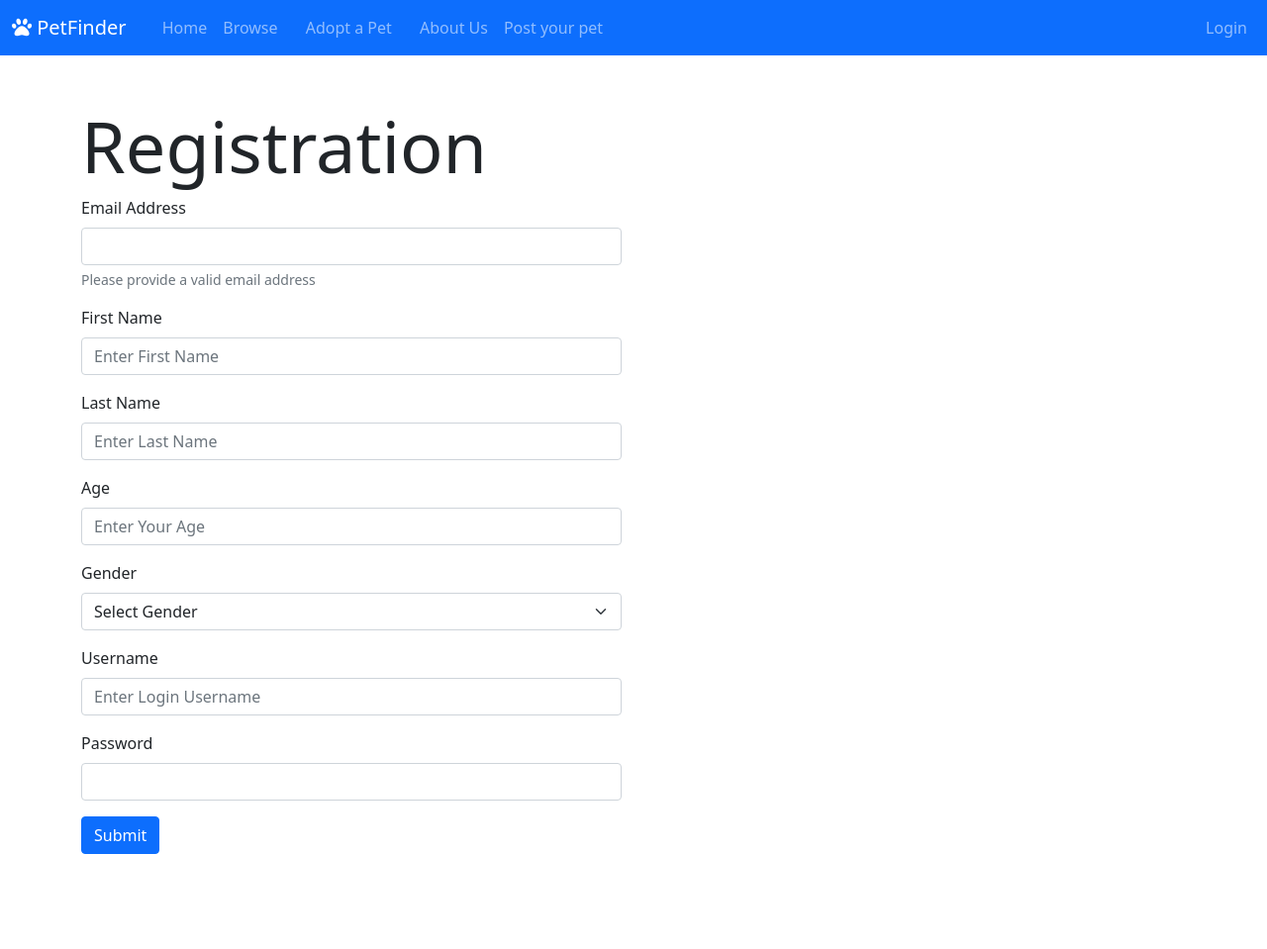
After one commit to ShailPatell/final-project-itsc3155, a Flask app: page /register in a window 1280 px wide. The commit adds this page. Shown: the whole page at 99% size. Run offline with Flask 2, Linux system fonts and the light colour scheme.

Commit message:
registration and login/logout

```diff
--- a/app.py
+++ b/app.py
@@ -1,7 +1,10 @@
 import os
-from flask import Flask, redirect, render_template, request
+from flask_bcrypt import Bcrypt
+from flask import Flask, session, abort, redirect, render_template, request
 from dotenv import load_dotenv
 from flask_sqlalchemy import SQLAlchemy
+from pymysql import NULL
+from src.repositories.pet_repository import pet_repository_singleton, User
 
 app = Flask(__name__)
 
@@ -16,11 +19,16 @@ db = SQLAlchemy()
 
 app.config['SQLALCHEMY_DATABASE_URI'] = f'mysql://{db_user}:{db_pass}@{db_host}:{db_port}/{db_name}'
 app.config['SQLALCHEMY_TRACK_MODIFICATIONS'] = False
+app.secret_key = os.getenv('SECRET_KEY')
+
+bcrypt = Bcrypt(app)
 db.init_app(app)
-
 
 @app.route("/")
 def index():
+
+    # ToDo:  Find a better way check for user being logged in
+
     return render_template('index.html', home_link=True)
 
 
@@ -52,3 +60,57 @@ def petview():
 @app.route('/login')
 def login():
     return render_template('login.html')
+
+@app.post('/login')
+def loginuser():
+    username = request.form.get('user_username', '')
+    password = request.form.get('user_password', '')
+
+    if username == '' or password == '':
+        abort(400)
+
+    existing_user = User.query.filter_by(user_username=username).first()
+    print(existing_user)
+
+    if not existing_user or existing_user.user_id == 0:
+        return redirect('/login')
+
+    if not bcrypt.check_password_hash(existing_user.user_password, password):
+        return redirect('/login')
+
+    session['user'] = {
+        'username': username,
+        'user_id': existing_user.user_id,
+        'user_email': existing_user.user_email_address
+    }
+    print(session['user'].get('username'))
+    return render_template('browse.html')
+
+@app.route('/logout')
+def logout():
+    session.clear()
+    return render_template('login.html')
+
+@app.route('/register')
+def register():
+    return render_template('register.html')
+
+@app.post('/reguser')
+def reguser():
+
+    user_username = request.form.get('user_username', '')
+    user_password = request.form.get('user_password', '')
+    first_name = request.form.get('first_name', '')
+    last_name = request.form.get('last_name', '')
+    user_age = request.form.get('user_age', 0, type=int)
+    user_gender = request.form.get('user_gender', '')
+    user_email_address = request.form.get('user_email_address', '')
+
+    # ToDo: Need to add better validation and handle exceptions.
+    if user_username == '' or user_password == '':
+        abort(400)
+
+    hashed_password = bcrypt.generate_password_hash(user_password).decode('utf-8')
+
+    created_user = pet_repository_singleton.create_user(user_username, hashed_password, first_name, last_name, user_age, user_gender, user_email_address)
+    return redirect(f'/browse')
--- a/templates/_layout.html
+++ b/templates/_layout.html
@@ -43,7 +43,11 @@
             </ul>
               <ul class="nav navbar-nav navbar-right">
                 <li class="nav-item">
+                  {% if session['user'] is defined %}
+                  <a class="nav-link" aria-current="page" href="/logout">&ensp; Logout</a>
+                  {% else %}
                   <a class="nav-link" aria-current="page" href="/login">&ensp; Login</a>
+                  {% endif %}
                 </li>
               </ul>
           </div>
--- a/templates/index.html
+++ b/templates/index.html
@@ -10,4 +10,6 @@
 		</div>
 	</h1>
 </div>
+
+
 {% endblock %}
--- /dev/null
+++ b/templates/register.html
@@ -0,0 +1,59 @@
+{% extends '_layout.html' %}
+
+{% block body %}
+
+<div class="container">
+	<h1 class="display-2">
+		<div class="mt-5">
+			Registration
+		</div>
+	</h1>
+    <div class="row">
+        <div class="col">
+            <form action="/reguser" method="post">
+                <div class="mb-3">
+                    <label for="email" class="form-label">Email Address</label>
+                    <input type="email" class="form-control" id="user_email_address" name="user_email_address" aria-describedby="emailHelp">
+                    <div id="emailHelp" class="form-text">Please provide a valid email address</div>
+                </div>
+                <div class="mb-3">
+                    <label for="first_name" class="form-label">First Name</label>
+                    <input type="text" class="form-control" id="first_name" name="first_name" placeholder="Enter First Name">
+                </div>
+                <div class="mb-3">
+                    <label for="last_name" class="form-label">Last Name</label>
+                    <input type="text" class="form-control" id="last_name" name="last_name" placeholder="Enter Last Name" >
+                </div>
+                <div class="mb-3">
+                    <label for="user_age" class="form-label">Age</label>
+                    <input type="text" class="form-control" id="user_age" name="user_age" placeholder="Enter Your Age" >
+                </div>
+                <div class="mb-3">
+                    <label for="user_gender" class="form-label">Gender</label>
+                    <select class="form-select" id="user_gender" name="user_gender">
+                        <option selected>Select Gender</option>
+                        <option value="Male">Male</option>
+                        <option value="Female">Female</option>
+                        <option value="Other">Other</option>
+                    </select>
+                </div>
+                <div class="mb-3">
+                    <label for="user_username" class="form-label">Username</label>
+                    <input type="text" class="form-control" id="user_username" name="user_username" placeholder="Enter Login Username" >
+                </div>
+                <div class="mb-3">
+                    <label for="password" class="form-label">Password</label>
+                    <input type="password" class="form-control" id="user_password" name="user_password">
+                </div>
+
+                <button type="submit" class="btn btn-primary">Submit</button>
+            </form>
+        </div>
+        <div class="col">
+        <!--p>Please register to be able to post your pet.  Read the terms and conditions for the web site.</p-->
+        </div>
+    </div>
+    <br>
+    <br><br><br>
+</div>
+{% endblock %}
```
Also changed, not shown: src/repositories/pet_repository.py (+15 -0 lines), templates/login.html (+11 -14 lines).
